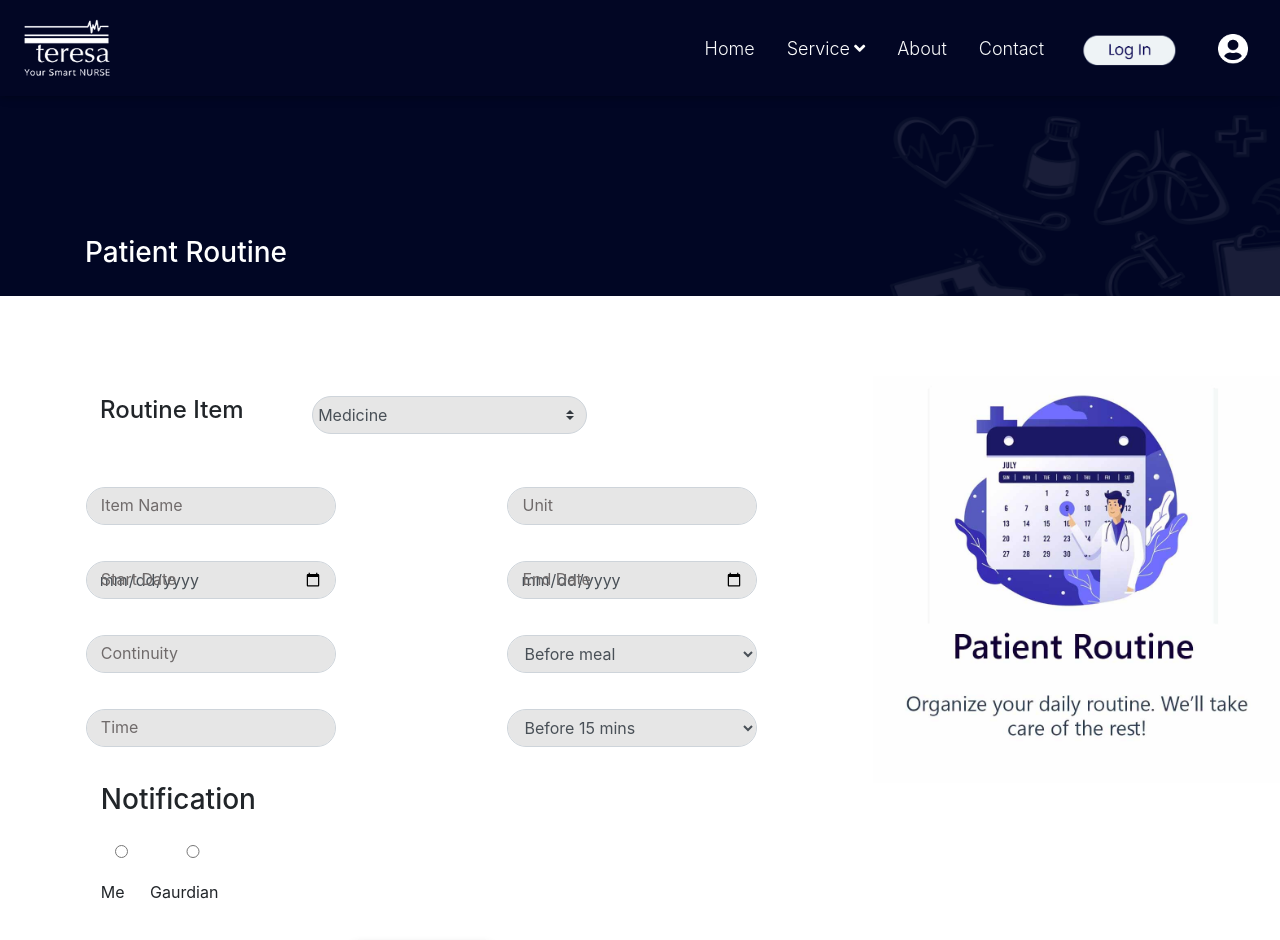
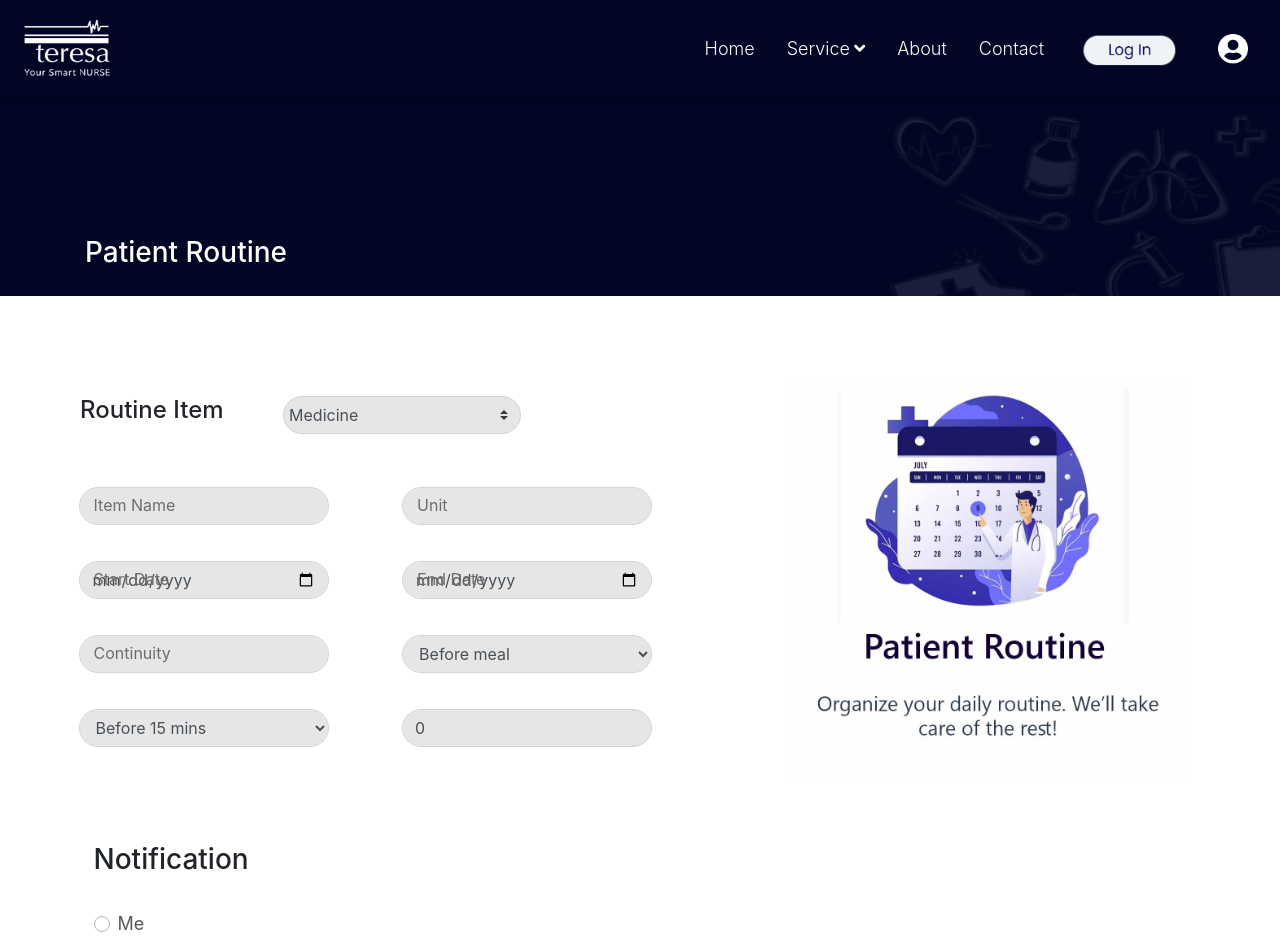
Before and after one commit to mahadi0007/Smart_Nurse_2.0, a React (Create React App) app: page /patientroutine in a window 1280 px wide. Shown: the top 940 px of the page. Built offline with nearby package versions, Linux system fonts and the light colour scheme.

Commit message:
Add patient routine fixed _mahadi

```diff
--- a/package.json
+++ b/package.json
@@ -10,10 +10,13 @@
     "axios": "^0.19.2",
     "bootstrap": "^4.5.0",
     "mdbreact": "^4.27.0",
+    "moment": "^2.27.0",
+    "moment-timezone": "^0.5.31",
     "react": "^16.13.1",
     "react-bootstrap": "^1.0.1",
     "react-dom": "^16.13.1",
     "react-helmet": "^6.1.0",
+    "react-moment": "^0.9.7",
     "react-reveal": "^1.2.2",
     "react-router-dom": "^5.2.0",
     "react-scripts": "3.4.1"
--- a/src/AddPatient/AddPatient.css
+++ b/src/AddPatient/AddPatient.css
@@ -4,6 +4,7 @@
 
 .forForm{
     margin-top: 80px;
+    margin-left: 20px;
 }
 
 .addPatientBtn{
@@ -18,6 +19,9 @@
 @media screen and (max-width: 1023px) and (min-width: 768px) {
     .AddPatientImg{
         margin-top: 120px;
+        margin-left: 70px;
     }
-
+    .forForm{
+        margin-left: 10px;
+      }
   }
--- a/src/AddPatient/Components/AddPatientForm.js
+++ b/src/AddPatient/Components/AddPatientForm.js
@@ -47,7 +47,7 @@ class AddPatientForm extends React.Component{
                         </div>
                         </div>
                         <div className="col-sm-6">
-                        <div className="input-field">
+                        <div className="input-field forInput">
                             <input
                             type="text"
                             className="form-control rounded-pill   form-input-background "
@@ -86,9 +86,9 @@ class AddPatientForm extends React.Component{
                         </div>
                         </div>
                         <div className="col-sm-6">
-                        <div className="input-field">
+                        <div className="input-field forInput">
                             <input
-                            type="text"
+                            type="tel"
                             className="form-control rounded-pill   form-input-background "
                             name="phnNo"
                             value={this.state.phn}
@@ -125,9 +125,9 @@ class AddPatientForm extends React.Component{
                         </div>
                         </div>
                         <div className="col-sm-6">
-                        <div className="input-field">
+                        <div className="input-field forInput">
                             <input
-                            type="text"
+                            type="number"
                             className="form-control rounded-pill   form-input-background "
                             name="age"
                             value={this.state.age}
@@ -146,7 +146,7 @@ class AddPatientForm extends React.Component{
                         <div className="col-sm-6">
                         <div className="input-field">
                             <input
-                            type="text"
+                            type="number"
                             className="form-control rounded-pill   form-input-background "
                             name="height"
                             value={this.state.height}
@@ -164,9 +164,9 @@ class AddPatientForm extends React.Component{
                         </div>
                         </div>
                         <div className="col-sm-6">
-                        <div className="input-field">
+                        <div className="input-field forInput">
                             <input
-                            type="text"
+                            type="number"
                             className="form-control rounded-pill   form-input-background "
                             name="weight"
                             value={this.state.weight}
--- a/src/PatientRoutine/PatientRoutine.css
+++ b/src/PatientRoutine/PatientRoutine.css
@@ -6,6 +6,11 @@
 }
 .routineImg {
   margin-top: 80px;
+
+}
+
+.forPatientRoutine{
+  margin-left: 20px;
 }
 
 @media only screen and (max-width: 767px) {
@@ -17,5 +22,10 @@
 @media screen and (max-width: 1023px) and (min-width: 768px) {
   .routineImg {
     margin-top: 200px;
+    margin-left: 80px;
+
+  }
+  .forPatientRoutine{
+    margin-left: 10px;
   }
 }
--- a/src/PatientRoutine/PatientRoutine.js
+++ b/src/PatientRoutine/PatientRoutine.js
@@ -9,6 +9,8 @@ import RoutineImg from "./img/Patient_Routine.jpg";
 import "./PatientRoutine.css";
 
 class PatientRoutine extends React.Component {
+
+
   render() {
     return (
       <div>
@@ -29,10 +31,15 @@ class PatientRoutine extends React.Component {
           </div>
         </div>
         <div className="row">
-          <div className="col-12 col-sm-8">
-            <PatinetRoutineForm />
+          <div className="col-11 col-sm-7 forPatientRoutine">
+
+              <PatinetRoutineForm/>
+
           </div>
-          <div className="col-sm-4">
+
+
+
+          <div className="col-sm-3 col-md-4">
             <div>
               <img
                 className="d-none d-sm-block image-fluid routineImg"
@@ -44,7 +51,7 @@ class PatientRoutine extends React.Component {
           </div>
         </div>
 
-        <div className="container">
+        <div className="container-fluid row justify-content-center align-self-center">
           <RoutineTable />
         </div>
       </div>
--- a/src/PatientRoutine/components/PatientRoutineForm.css
+++ b/src/PatientRoutine/components/PatientRoutineForm.css
@@ -1,6 +1,7 @@
 .forLabel {
-  margin-left: 90px;
+  margin-left: 50px;
 }
+
 
 .inputBckColor {
   background-color: #e6e6e6 !important;
@@ -28,7 +29,34 @@
 }
 
 .routineBtn {
-  margin-top: 100px;
+  margin-top: 80px;
+  margin-left: -50px !important;
+}
+
+.forRdobtn{
+  font-size: 18px !important;
+  margin-top: -8px;
+}
+
+.forNotification{
+  margin-top: 90px;
+}
+
+.forNotificationTo{
+  margin-top: -30px;
+}
+
+
+
+.forDoses{
+  margin-left: 40px;
+}
+
+@media only screen and (min-width: 1024px) {
+  .forInput{
+    margin-left: 0px !important;
+  }
+
 }
 
 @media only screen and (max-width: 765px) {
@@ -36,6 +64,22 @@
     margin-top: 10px;
   }
   .forLabel {
-    margin-left: 90px;
+    margin-left: 80px;
+    margin-top: -60px;
   }
+  .forDoses{
+    margin-left: 25px;
+  }
+
 }
+
+@media screen and (max-width: 1023px) and (min-width: 768px) {
+
+  .forInput{
+    margin-left: 50px !important;
+  }
+  .forDoses{
+    margin-left: 0px !important;
+  }
+
+}
--- a/src/PatientRoutine/components/PatientRoutineForm.js
+++ b/src/PatientRoutine/components/PatientRoutineForm.js
@@ -1,10 +1,27 @@
 import React from "react";
+import ReactDom from "react-dom";
 
 import { Form } from "react-bootstrap";
 import "./PatientRoutineForm.css";
 
+import moment from 'moment'
+
+// import moment from "react-moment";
+// import "moment-timezone";
+
+
 class PatientRoutineForm extends React.Component {
-  state = {
+
+  constructor(){
+    super();
+
+
+
+    this.state= {
+
+      postArray: [],
+      Body : "",
+      id : "",
       routineItem: "",
       item_name: "",
       unit: "",
@@ -12,10 +29,60 @@ class PatientRoutineForm extends React.Component {
       e_date: "",
       continuity: "",
       meal_time: "",
-    time: "",
+      dose: [
+        {
+        time: ''
+        },
+        {
+          time: ''
+        },
+        {
+          time: ''
+        },
+        {
+          time: ''
+        },
+        {
+          time: ''
+        },
+      ],
       notification: "",
+      dogeNumValue:0,
       notify_to: ""
-  };
+    }
+  }
+
+
+
+/*
+   deleteEvent = (index)=>{
+    const copyPostArray = Object.assign([], this.state.postArray);
+    copyPostArray.splice(index, 1);
+    this.setState({
+      postArray: copyPostArray
+    })
+  }
+
+  setPost=(e)=>{
+    this.setState({
+      Body: e.target.value
+    })
+  }
+
+  addPost=(e)=>{
+
+    this.postId = this.postId + 1;
+  const copyPostArray = Object.assign([],this.state.postArray)
+  copyPostArray.push({
+    id: this.postId,
+    body: this.state.Body
+  })
+  this.setState({
+    postArray: copyPostArray
+  })
+  console.log(this.state.numValue)
+}
+*/
 
   onSubmitForm = (event) => {
     event.preventDefault();
@@ -27,15 +94,27 @@ class PatientRoutineForm extends React.Component {
     console.log(this.state.e_date);
     console.log(this.state.continuity);
     console.log(this.state.meal_time);
-    console.log(this.state.time);
+    console.log(this.state.dose);
     console.log(this.state.notification);
     console.log(this.state.notify_to);
+    console.log(this.state.dogeNumValue);
+  };
+
+   handleTimeChange = (inputTime, index) => {
+    let newArr = [...this.state.dose]
+    newArr[index].time = inputTime;
+    // this.state.dose = newArr
+    this.setState({
+      dose: newArr
+    })
   };
 
   render() {
     return (
       <div className="container">
         <form onSubmit={this.onSubmitForm}>
+
+
           <Form.Group className="grp1">
             <Form.Row>
               <Form.Label className="forLabel">
@@ -48,7 +127,7 @@ class PatientRoutineForm extends React.Component {
                 onChange={(e) => this.setState({ routineItem: e.target.value })}
                 custom
               >
-                <option value="Medicine" selected>Medicine</option>
+                <option value="Medicine" defaultValue>Medicine</option>
                 <option value="Food">Food</option>
                 <option value="Excercise">Excercise</option>
               </Form.Control>
@@ -76,9 +155,9 @@ class PatientRoutineForm extends React.Component {
               </div>
             </div>
             <div className="col-sm-6">
-              <div className="input-field">
+              <div className="input-field forInput">
                 <input
-                  type="text"
+                  type="number"
                   className="form-control rounded-pill   form-input-background "
                   name="unit"
                   value={this.state.unit}
@@ -102,8 +181,19 @@ class PatientRoutineForm extends React.Component {
                   name="startDate"
                   value={this.state.s_date}
                   id="startDate"
-                  onChange={(e) => this.setState({ s_date: e.target.value })}
+                  onChange={(e) => {
+                    this.setState({ s_date: e.target.value })
+                    if(this.state.e_date && e.target.value){
+                      let start = moment(e.target.value, "YYYY-MM-DD")
+                      let end = moment(this.state.e_date, "YYYY-MM-DD")
+                      console.log('Date Difference'+end.diff(start, 'days'))
+                      this.setState({
+                        continuity: end.diff(start, 'days')
+                      })
+                    }
+                  }}
                   required
+
                 />
                 <label className="login-input-label" htmlFor="startDate">
                   Start Date
@@ -111,14 +201,27 @@ class PatientRoutineForm extends React.Component {
               </div>
             </div>
             <div className="col-sm-6">
-              <div className="input-field">
+              <div className="input-field forInput">
                 <input
                   type="date"
-                  className="form-control rounded-pill form-input-background "
+                  className="form-control rounded-pill form-input-background forDate"
+
+
                   name="endDate"
                   value={this.state.e_date}
                   id="endDate"
-                  onChange={(e) => this.setState({ e_date: e.target.value })}
+                  onChange={(e) => {
+                    this.setState({ e_date: e.target.value })
+                    if(this.state.s_date && e.target.value){
+                      let start = moment(this.state.s_date, "YYYY-MM-DD")
+                      let end = moment(e.target.value, "YYYY-MM-DD")
+                      console.log('Date Difference'+end.diff(start, 'days'))
+                      this.setState({
+                        continuity: end.diff(start, 'days')
+                      })
+                    }
+
+                  }}
                   placeholder="End Date"
                   required
                 />
@@ -138,7 +241,10 @@ class PatientRoutineForm extends React.Component {
                   name="continuity"
                   value={this.state.continuity}
                   id="continuity"
-                  onChange={(e) => this.setState({continuity:e.target.value})}
+                  onChange={(e) => {
+                    //this field get day difference from above startDate and endDate field
+                  }}
+                  readOnly
                   required
                 />
                 <label className="login-input-label" htmlFor="continuity">
@@ -147,16 +253,16 @@ class PatientRoutineForm extends React.Component {
               </div>
             </div>
             <div className="col-sm-6">
-              <div className="input-field-two">
+              <div className="input-field-two forInput">
                 <select
                   className="form-control rounded-pill   form-input-background "
                   name="mealTime"
                   value={this.state.meal_time}
                   id="mealTime"
                   onChange={(e) => this.setState({ meal_time: e.target.value })}
-                  custom
+                  custom="ture"
                 >
-                  <option value="before meal" selected>Before meal</option>
+                  <option value="before meal" defaultValue>Before meal</option>
                   <option value="after meal">After meal</option>
                 </select>
               </div>
@@ -164,24 +270,9 @@ class PatientRoutineForm extends React.Component {
           </div>
 
           <div className="row">
+
             <div className="col-sm-6">
               <div className="input-field">
-                <input
-                  type="text"
-                  className="form-control rounded-pill   form-input-background "
-                  name="time"
-                  value={this.state.time}
-                  id="time"
-                  onChange={(e) => this.setState({ time: e.target.value })}
-                  required
-                />
-                <label className="login-input-label" htmlFor="time">
-                  Time
-                </label>
-              </div>
-            </div>
-            <div className="col-sm-6">
-              <div className="input-field-two">
                 <select
                   className="form-control rounded-pill   form-input-background "
                   name="notification"
@@ -190,49 +281,97 @@ class PatientRoutineForm extends React.Component {
                   onChange={(e) =>
                     this.setState({ notification: e.target.value })
                   }
-                  custom
+                  custom="trure"
                 >
-                  <option value="before 15 mins" selected>Before 15 mins</option>
+                  <option value="before 15 mins" >Before 15 mins</option>
                   <option value="before 30 mins">Before 30 mins</option>
                   <option value="before 1 hour">Before 1 hour</option>
                 </select>
               </div>
             </div>
+
+            <div className="col-sm-6">
+              <div className="input-field forInput">
+              <input className="form-control rounded-pill form-input-background" type="number" min="1" max="5" value={this.state.dogeNumValue}  onChange={
+                //  this.addDose
+                (e) => {
+                        this.setState({
+                          dogeNumValue: e.target.value
+                        })
+                      console.log("dogeNumValue:"+this.state.dogeNumValue)
+                      }
+                }/>
+
+
               </div>
+            </div>
+
+                {
+                  Array.from({ length: this.state.dogeNumValue }, (v, k) => (
+
+                    <div key={k}>
+                      <div className="col-12 col-sm-6">
+                        <div className="input-field forDoses">
+
+                          <input
+                            type="time"
+                            className="form-control rounded-pill   form-input-background "
+
+                            value={this.state.dose[k].time}
+
+                            onChange={(e) => {
+                              // this.setState({ dose: e.target.value })
+                              console.log('Dose Time:'+e.target.value)
+                              this.handleTimeChange(e.target.value, k)
+                            }}
+                            required
+                          />
+                          <label className="mt-0">{"Dose "+(k+1)}</label>
+                        </div>
+                      </div>
+                    </div>
+                  ))
+                }
+
+          </div>
+
 
 
 
           <div className="row">
             <div className="col-sm-6">
-              <div class="input-field">
-                <label htmlfor="notifyTo" class="col-12 col-sm-6">
+              <div className="input-field forNotification">
+                <label className="col-12 col-sm-6">
                   <h3>Notification</h3>
                 </label>
                 <div
-                  class="col-sm-10"
+                  className="col-sm-10 forNotificationTo"
                   name="notifyTo"
                   value={this.state.notify_to}
                   id="notifyTo"
                   onChange={(e) => this.setState({ notify_to: e.target.value })}
                 >
 
-                    <label className="mr-2">
-                      <input type="radio" name="radio" id="radio1" value="me" /> Me
-                    </label>
+                  <div className="custom-control custom-radio custom-control-inline">
+                    <input type="radio" className="custom-control-input" id="radio1"
+                    />
+                    <label className="custom-control-label" htmlFor="radio1" value="me"><p className="forRdobtn">Me</p></label>
+                  </div>
 
 
-                    <label className="mr-2">
-                      <input type="radio" name="radio" id="radio2" value="gaurdian" /> Gaurdian
-                    </label>
-
-
-
+                  <div className="custom-control custom-radio custom-control-inline">
+                    <input type="radio" className="custom-control-input" id="radio2" name="radio"
+                    />
+                    <label className="custom-control-label" htmlFor="radio2" name="radio" value="gaurdian"><p className="forRdobtn">Gaurdian</p></label>
+                  </div>
 
 
                 </div>
               </div>
             </div>
           </div>
+
+
 
           <div className="row routineBtn">
             <button
@@ -253,6 +392,9 @@ class PatientRoutineForm extends React.Component {
               ADD
             </button>
           </div>
+
+
+
         </form>
       </div>
     );
--- a/src/PatientRoutine/components/RoutineTable.js
+++ b/src/PatientRoutine/components/RoutineTable.js
@@ -5,9 +5,9 @@ import "./RoutineTable.css";
 class RoutineTable extends React.Component {
   render() {
     return (
-      <div>
+
         <div className="container tableDesign">
-          <table className="table table-striped table-hover table-responsive">
+          <table className="table table-striped table-bordered table-hover table-responsive-sm">
             <thead className="thead-dark">
               <tr>
                 <th>Routine Item</th>
@@ -36,7 +36,7 @@ class RoutineTable extends React.Component {
             </tbody>
           </table>
         </div>
-      </div>
+
     );
   }
 }
```
Also changed, not shown: src/AddPatient/AddPatient.js (+5 -2 lines), 1 other file (tests, documents, lock files or other folders). Lines whose indentation alone changed are shown as unchanged.
